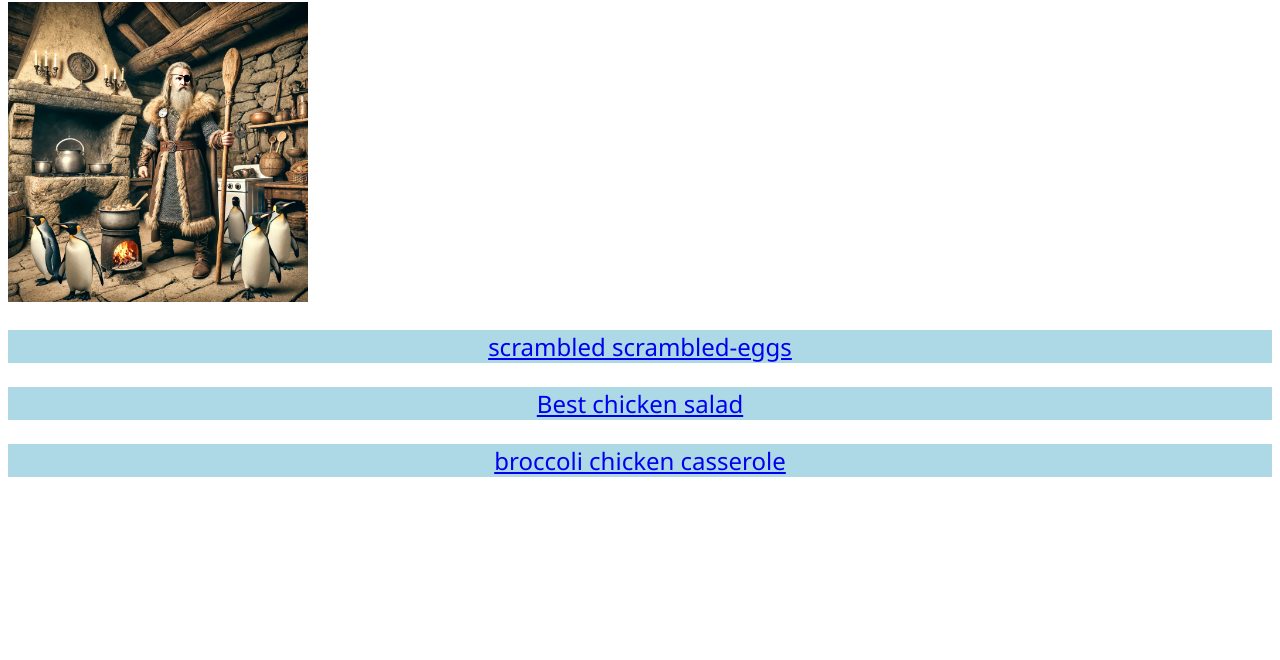
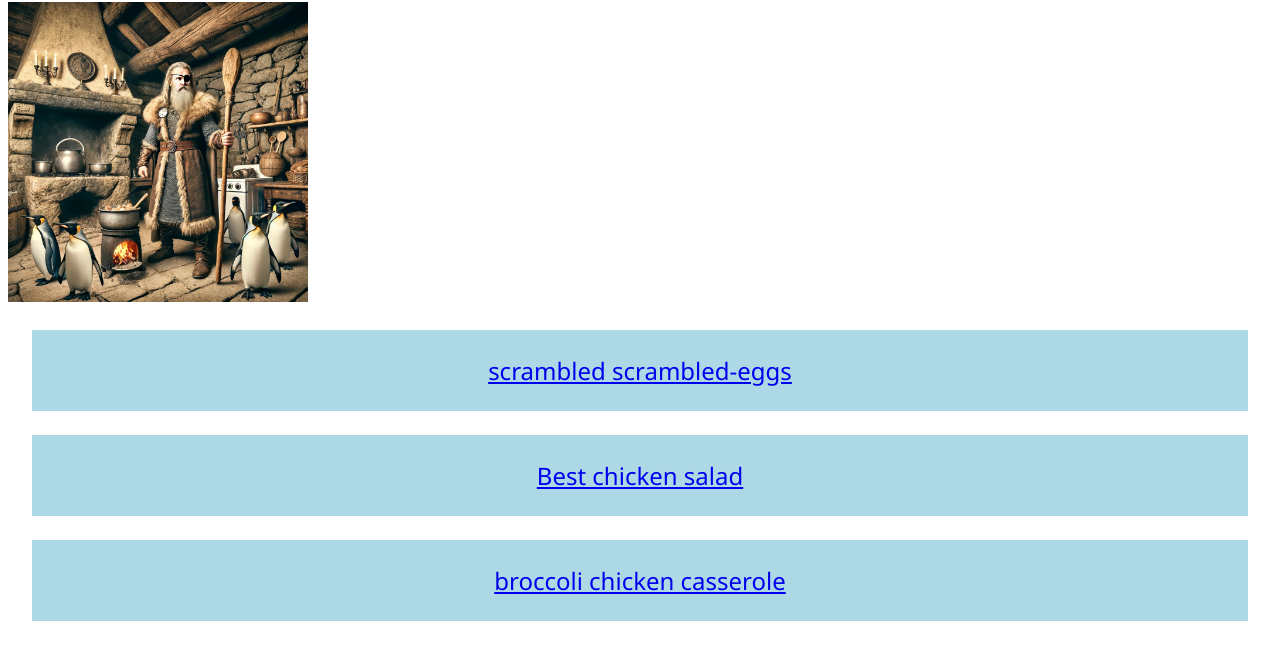
Before and after one commit to Teejay-first/odin-recipes, a plain HTML site: page index.html in a window 1280 px wide. Shown: the part 78-738 px from the top of the page. Drawn offline with Linux system fonts and the light colour scheme.

Commit message:
style fix

```diff
--- a/Assets/style.css
+++ b/Assets/style.css
@@ -4,6 +4,8 @@
     font-size: 24px;
     font-family: 'Segoe UI', Tahoma, Geneva, Verdana, sans-serif;
     text-align: center;
+    padding: 24px;
+    margin: 24px;
 }
 
 h2 {
```
